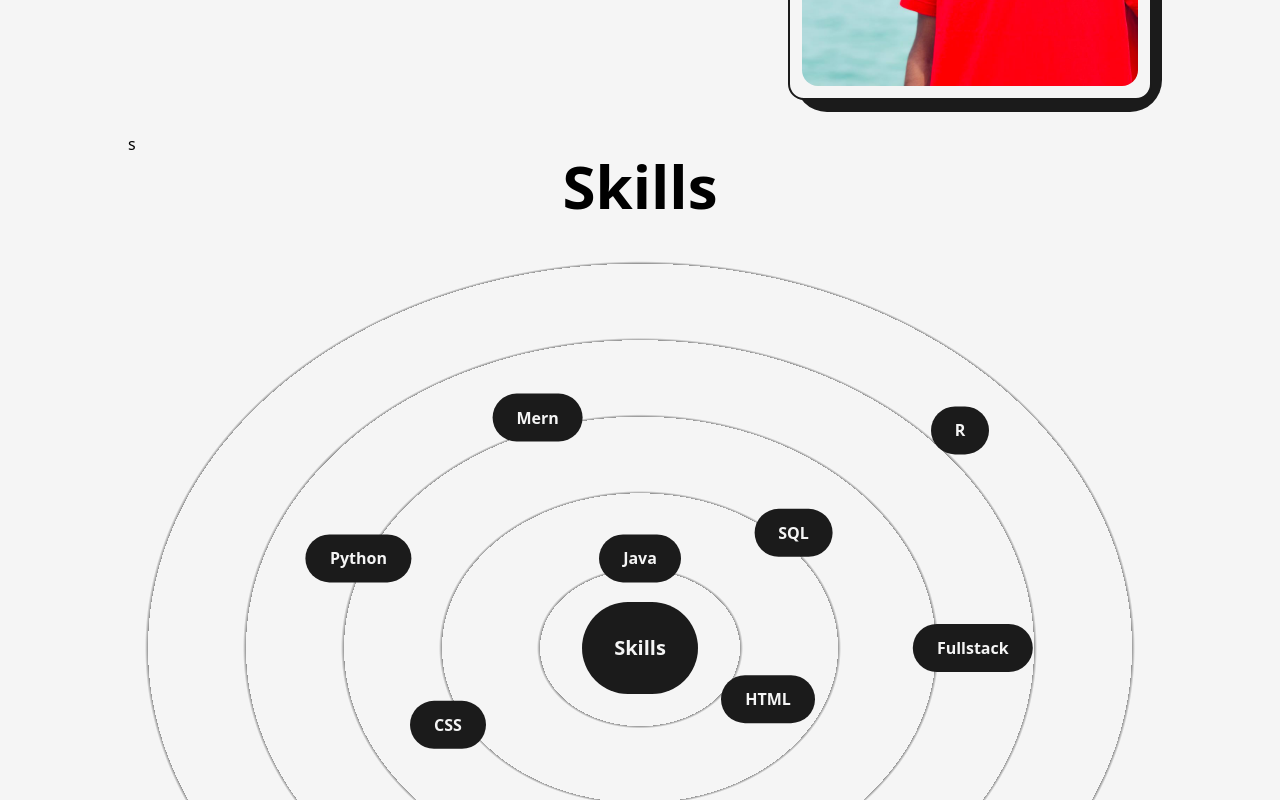
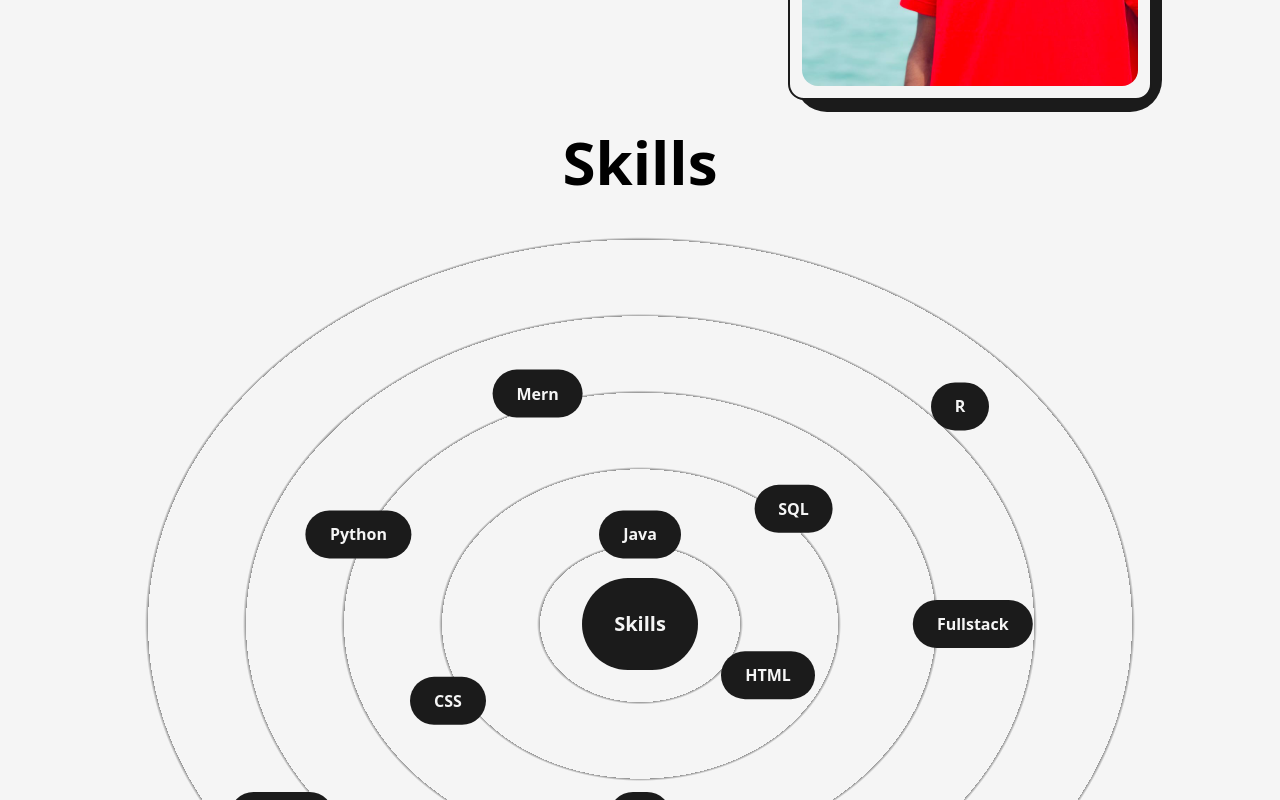
Before and after one commit to AdityavardhanKoya/Portfolio, a Next.js app: page /about in a window 1280 px wide. Shown: the part 600-1400 px from the top of the page. Built offline with nearby package versions, Linux system fonts and the light colour scheme.

Commit message:
Modified changes

```diff
--- a/src/pages/about.js
+++ b/src/pages/about.js
@@ -59,7 +59,7 @@
           </div>
 
           {/* Skills Section with increased top margin */}
-          <div className="mt-8 w-full"> s
+          <div className="mt-8 w-full">
             <Skills />
           </div>
 
```
